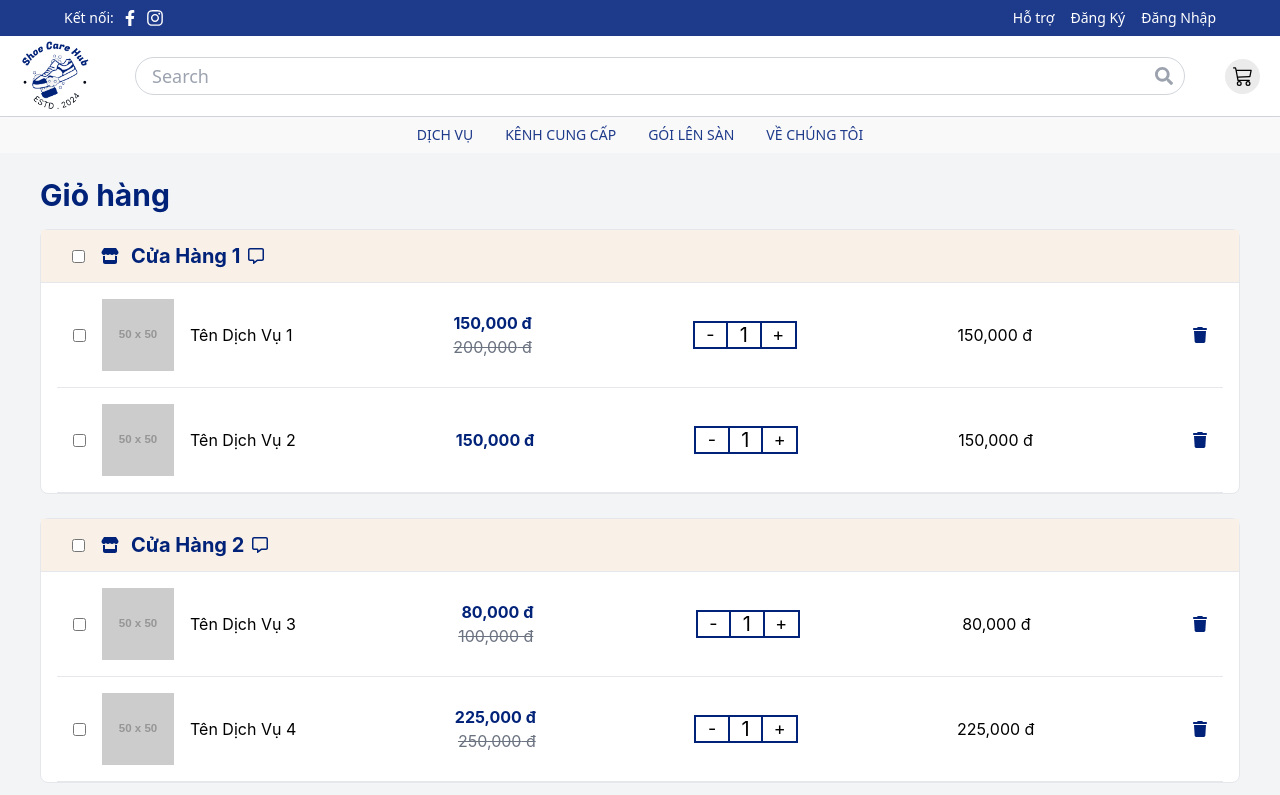
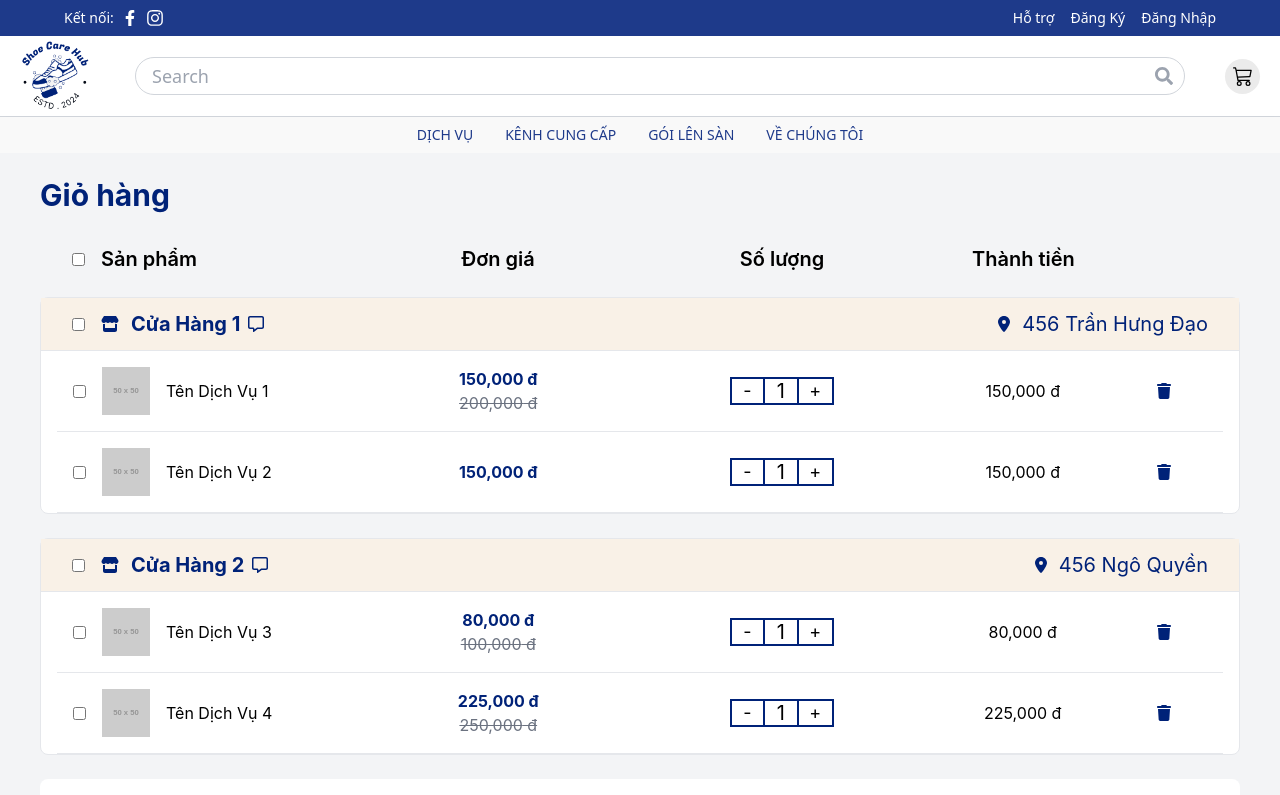
Before and after one commit to ngocpd2001/ShoeCareHub_FE, a React (Create React App) app: page /cart in a window 1280 px wide. Shown: the top 795 px of the page. Built offline with nearby package versions, Linux system fonts and the light colour scheme.

Commit message:
update cart&checkout
update cart&checkout

```diff
--- a/src/Components/ComCart/CartItem.jsx
+++ b/src/Components/ComCart/CartItem.jsx
@@ -4,8 +4,8 @@ import { faTrash } from "@fortawesome/free-solid-svg-icons";
 
 const CartItem = ({ product, onQuantityChange, onRemove, onToggleSelect }) => {
   return (
-    <div className="flex items-center justify-between p-4 border-b">
-      <div className="flex items-center">
+    <div className="grid grid-cols-4 items-center p-4 border-b">
+      <div className="flex items-center col-span-1">
         <input
           type="checkbox"
           checked={product.selected}
@@ -15,29 +15,31 @@ const CartItem = ({ product, onQuantityChange, onRemove, onToggleSelect }) => {
         <img
           src={product.image}
           alt={product.name}
-          className="w-18 h-18 mr-4"
+          className="w-12 h-12 mr-4"
         />
-        <span>{product.name}</span>
+        <span className="max-w-xs break-words whitespace-normal overflow-hidden overflow-ellipsis">
+          {product.name}
+        </span>
       </div>
 
-      {/* Price display logic */}
-      <div className="text-right">
+      <div className="text-center col-span-1">
         {product.discountedPrice ? (
           <>
-            <div className="text-[#002278] font-bold">
+            <div className="text-[#002278] font-bold max-w-xs break-words whitespace-normal overflow-hidden overflow-ellipsis">
               {product.discountedPrice.toLocaleString()} đ
             </div>
-            <div className="line-through text-gray-500">
+            <div className="line-through text-gray-500 max-w-xs break-words whitespace-normal overflow-hidden overflow-ellipsis">
               {product.originalPrice.toLocaleString()} đ
             </div>
           </>
         ) : (
-          <div className="text-[#002278] font-bold">
+          <div className="text-[#002278] font-bold max-w-xs break-words whitespace-normal overflow-hidden overflow-ellipsis">
             {product.originalPrice.toLocaleString()} đ
           </div>
         )}
       </div>
 
+      <div className="col-span-1 flex items-center justify-center">
         <div className="flex flex-row items-center justify-center border-[#002278] border-2 w-26 h-7">
           <button
             onClick={() => onQuantityChange(product.id, -1)}
@@ -48,6 +50,13 @@ const CartItem = ({ product, onQuantityChange, onRemove, onToggleSelect }) => {
           <span className="flex items-center justify-center w-10 h-full border-r-2 border-[#002278] text-xl">
             {product.quantity}
           </span>
+          {/* <input
+            type="number"
+            value={product.quantity}
+            onChange={(e) => onQuantityChange(product.id, e.target.value)}
+            className="flex items-center justify-center w-10 h-full border-r-2 border-[#002278] text-xl text-center"
+            min={1}
+          /> */}
           <button
             onClick={() => onQuantityChange(product.id, 1)}
             className="flex items-center justify-center w-10 h-full text-lg"
@@ -55,14 +64,24 @@ const CartItem = ({ product, onQuantityChange, onRemove, onToggleSelect }) => {
             +
           </button>
         </div>
+      </div>
 
-      <span>
-        {((product.discountedPrice || product.originalPrice) * product.quantity).toLocaleString()}{" "} đ
+      <div className="col-span-1 flex flex-row items-center justify-center">
+        <span className="w-[70%] text-center max-w-xs break-words whitespace-normal overflow-hidden overflow-ellipsis">
+          {(
+            (product.discountedPrice || product.originalPrice) *
+            product.quantity
+          ).toLocaleString()}{" "}
+          đ
         </span>
 
-      <button onClick={() => onRemove(product.id)} className="text-[#002278]">
+        <button
+          onClick={() => onRemove(product.id)}
+          className="text-[#002278] w-[30%]"
+        >
           <FontAwesomeIcon icon={faTrash} />
         </button>
+      </div>
     </div>
   );
 };
--- a/src/Components/ComCart/ShopCart.jsx
+++ b/src/Components/ComCart/ShopCart.jsx
@@ -1,8 +1,9 @@
 import React from "react";
 import CartItem from "../ComCart/CartItem";
 import { FontAwesomeIcon } from "@fortawesome/react-fontawesome";
-import { faStore } from "@fortawesome/free-solid-svg-icons";
+import { faStore, faLocationDot } from "@fortawesome/free-solid-svg-icons";
 import { faMessage } from "@fortawesome/free-regular-svg-icons";
+
 
 const ShopCart = ({
   shop,
@@ -13,7 +14,8 @@ const ShopCart = ({
 }) => {
   return (
     <div className="mb-6 border rounded-lg bg-white">
-      <div className="flex items-center py-3 border-b bg-[#F9F1E7] px-[31px]">
+      <div className="grid grid-cols-2 gap-4 py-3 border-b bg-[#F9F1E7] px-[31px]">
+        <div className="flex items-center">
           <input
             type="checkbox"
             checked={shop.products.every((product) => product.selected)}
@@ -21,7 +23,7 @@ const ShopCart = ({
             className="mr-4"
           />
           <FontAwesomeIcon icon={faStore} className="text-[#002278] mr-3" />
-        <h2 className="text-xl font-bold text-[#002278] mr-2">
+          <h2 className="text-xl font-bold text-[#002278] mr-2 max-w-xs break-words whitespace-normal overflow-hidden overflow-ellipsis">
             {shop.shopName}
           </h2>
           <FontAwesomeIcon
@@ -29,6 +31,18 @@ const ShopCart = ({
             className="text-[#002278] bg-[#F9F1E7]"
           />
         </div>
+
+        <div className="flex items-center justify-end">
+        <FontAwesomeIcon
+            icon={faLocationDot}
+            className="text-[#002278] bg-[#F9F1E7] mr-3"
+          />
+          <h2 className="text-xl text-[#002278] max-w-xs break-words whitespace-normal overflow-hidden overflow-ellipsis">
+            {shop.shopAddress}
+          </h2>
+        </div>
+      </div>
+
       <div className="px-4">
         {shop.products.map((product) => (
           <CartItem
--- a/src/page/UserCart.jsx
+++ b/src/page/UserCart.jsx
@@ -1,13 +1,14 @@
 import React, { useEffect, useState } from "react";
 import ShopCart from "../Components/ComCart/ShopCart";
 import { FontAwesomeIcon } from "@fortawesome/react-fontawesome";
-import { faCartShopping } from "@fortawesome/free-solid-svg-icons";
+import { faCartShopping, faXmark } from "@fortawesome/free-solid-svg-icons";
 import { useNavigate } from "react-router-dom";
 
 const fetchCartItems = async () => {
   return [
     {
       shopName: "Cửa Hàng 1",
+      shopAddress: "456 Trần Hưng Đạo",
       products: [
         {
           id: 1,
@@ -30,6 +31,7 @@ const fetchCartItems = async () => {
     },
     {
       shopName: "Cửa Hàng 2",
+      shopAddress: "456 Ngô Quyền",
       products: [
         {
           id: 3,
@@ -56,6 +58,7 @@ const fetchCartItems = async () => {
 
 const UserCart = () => {
   const [cartItems, setCartItems] = useState([]);
+  const [showPopup, setShowPopup] = useState(false);
   const navigate = useNavigate();
 
   useEffect(() => {
@@ -68,16 +71,23 @@ const UserCart = () => {
   }, []);
 
   const handleCheckout = () => {
-    // Filter selected items
     const selectedItems = cartItems
       .map((shop) => ({
         shopName: shop.shopName,
+        shopAddress: shop.shopAddress,
         products: shop.products.filter((product) => product.selected),
       }))
-      .filter((shop) => shop.products.length > 0); // Keep only shops with selected products
+      .filter((shop) => shop.products.length > 0);
 
-    // Pass selected items to the checkout page
+    if (selectedItems.length === 0) {
+      setShowPopup(true);
+    } else {
       navigate("/checkout", { state: { selectedItems } });
+    }
+  };
+
+  const handleClosePopup = () => {
+    setShowPopup(false);
   };
 
   const handleQuantityChange = (id, delta) => {
@@ -198,43 +208,33 @@ const UserCart = () => {
             <p className="text-gray-500 text-xl">Giỏ hàng của bạn trống</p>
           </div>
         ) : (
-          // <div>
-          //   {/* Header Row */}
-          //   <div className="flex flex-row h-15 p-4 mx-4">
-          //     {/* Cột checkbox và sản phẩm */}
-          //     <div className="font-semibold text-xl text-left flex items-center w-2/5">
-          //       <input
-          //         type="checkbox"
-          //         checked={cartItems.every((shop) =>
-          //           shop.products.every((product) => product.selected)
-          //         )}
-          //         onChange={(e) => {
-          //           const isChecked = e.target.checked;
-          //           cartItems.forEach((shop) => {
-          //             handleToggleSelectAll(shop.shopName, isChecked);
-          //           });
-          //         }}
-          //         className="mr-4"
-          //       />
-          //       <h2 className="text-left">Sản phẩm</h2>
-          //     </div>
-
-          //     {/* Cột đơn giá */}
-          //     <div className="font-semibold text-xl text-center w-1/5">
-          //       Đơn giá
-          //     </div>
-
-          //     {/* Cột số lượng */}
-          //     <div className="font-semibold text-xl text-center w-1/5">
-          //       Số lượng
-          //     </div>
-
-          //     {/* Cột thành tiền */}
-          //     <div className="font-semibold text-xl text-center w-1/5">
-          //       Thành tiền
-          //     </div>
-          //   </div>
-          cartItems.map((shop) => (
+          <div>
+            <div className="grid grid-cols-4 h-15 p-4 mx-4 mb-2">
+              <div className="font-semibold text-xl text-left flex items-center w-full">
+                <input
+                  type="checkbox"
+                  checked={cartItems.every((shop) =>
+                    shop.products.every((product) => product.selected)
+                  )}
+                  onChange={(e) => {
+                    const isChecked = e.target.checked;
+                    cartItems.forEach((shop) => {
+                      handleToggleSelectAll(shop.shopName, isChecked);
+                    });
+                  }}
+                  className="mr-4"
+                />
+                <h2 className="text-left">Sản phẩm</h2>
+              </div>
+              <div className="font-semibold text-xl text-center">Đơn giá</div>
+              <div className="font-semibold text-xl text-center">Số lượng</div>
+              <div className="flex flex-row items-center">
+                <div className="font-semibold text-xl text-center w-[70%]">
+                  Thành tiền
+                </div>
+              </div>
+            </div>
+            {cartItems.map((shop) => (
               <ShopCart
                 key={shop.shopName}
                 shop={shop}
@@ -243,8 +243,8 @@ const UserCart = () => {
                 onToggleSelectAll={handleToggleSelectAll}
                 onToggleSelect={handleToggleSelect}
               />
-          ))
-          // </div>
+            ))}
+          </div>
         )}
         {cartItems.length > 0 && (
           <div className="flex items-center justify-between bg-white p-4 rounded-lg mt-4">
@@ -296,6 +296,25 @@ const UserCart = () => {
           </div>
         )}
       </div>
+
+      {showPopup && (
+        <div className="fixed inset-0 bg-black bg-opacity-50 flex justify-center items-center z-50">
+          <div className="bg-white p-6 rounded-lg shadow-lg relative h-50 w-90 flex flex-col justify-center items-center">
+            <button
+              onClick={handleClosePopup}
+              className="absolute top-2 right-2 text-gray-700 hover:text-black text-3xl"
+            >
+              <FontAwesomeIcon icon={faXmark} />
+            </button>
+            <h2 className="text-2xl font-semibold mb-2 text-center text-[#002278]">
+              Bạn chưa chọn dịch vụ nào!
+            </h2>
+            <p className="text-lg text-gray-500 text-center">
+              Vui lòng chọn dịch vụ để đặt hàng
+            </p>
+          </div>
+        </div>
+      )}
     </div>
   );
 };
```
Also changed, not shown: src/Components/ComCart/CheckoutCart.jsx (+129 -35 lines), src/page/Checkout.jsx (+4 -83 lines). Lines whose indentation alone changed are shown as unchanged.
